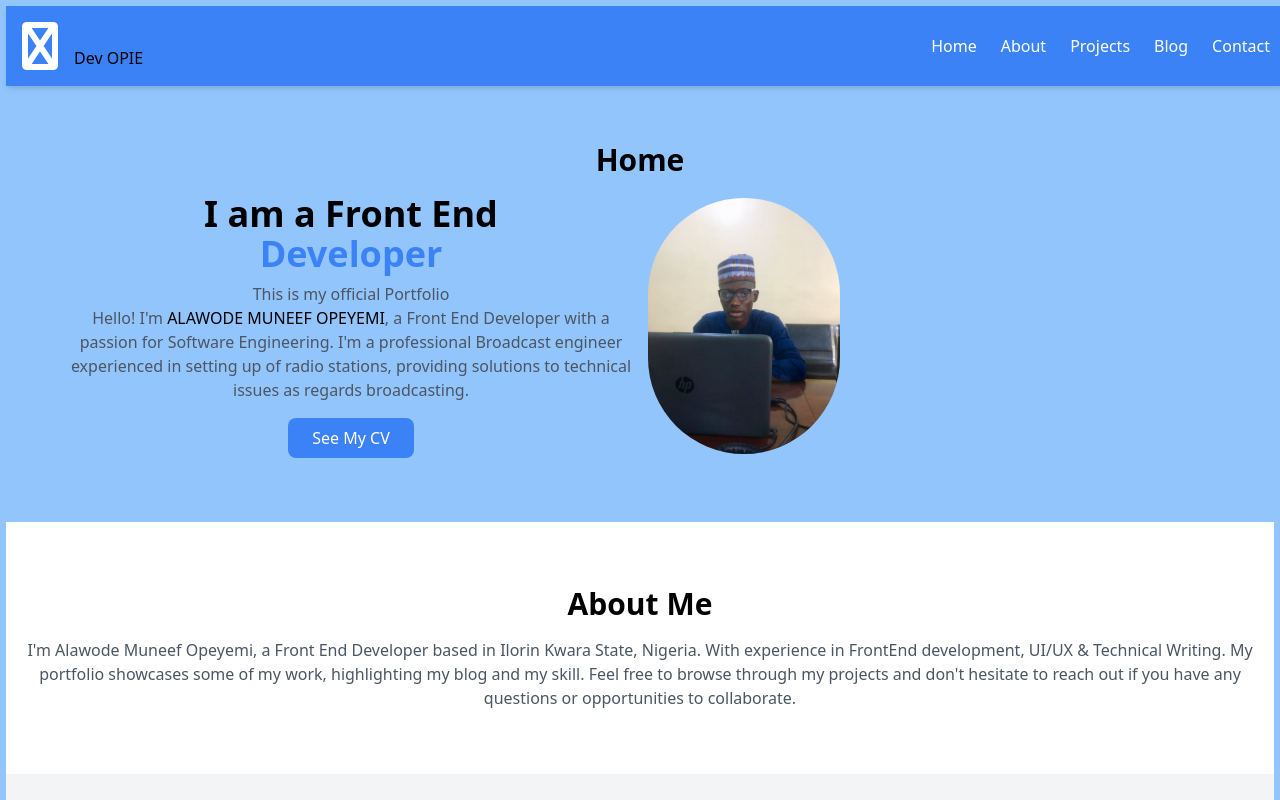
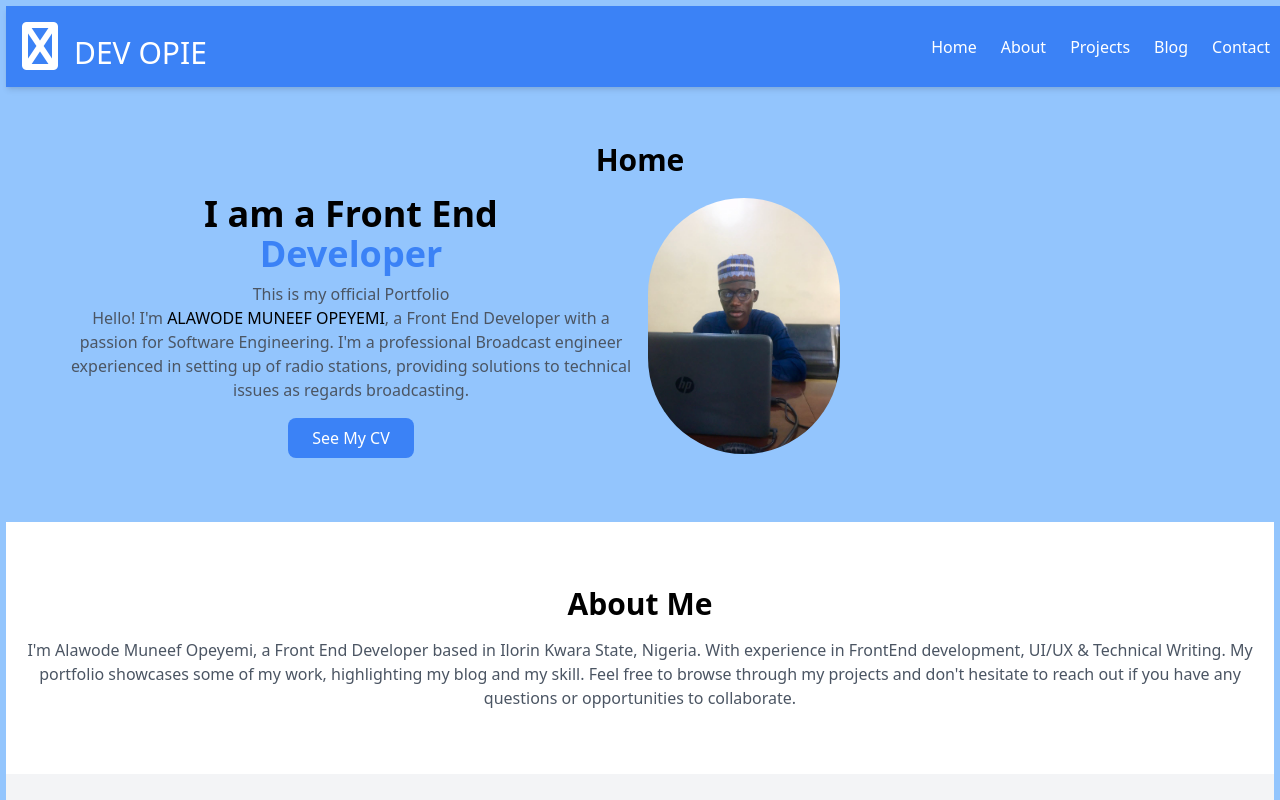
Before and after one commit to DevOpie/Dev_Opie_Portfolio, a plain HTML site: page index.html in a window 1280 px wide. Shown: the top 800 px of the page. Drawn offline with nearby package versions, Linux system fonts and the light colour scheme.

Commit message:
header Update

```diff
--- a/index.html
+++ b/index.html
@@ -29,7 +29,7 @@
 
             <header class="bg-blue-500 shadow-md fixed w-full p-4 flex justify-between items-center">
               <div class="flex items-center">
-                <div><i class="fab fa-desktop-alt text-5xl text-white mr-4 font-bold text-xl"></i>Dev OPIE</div>
+                <div class="text-3xl text-white"><i class="fab fa-desktop-alt text-5xl text-white mr-4 font-bold text-xl"></i>DEV OPIE</div>
               </div>
 
               <div class="md:hidden">
```
